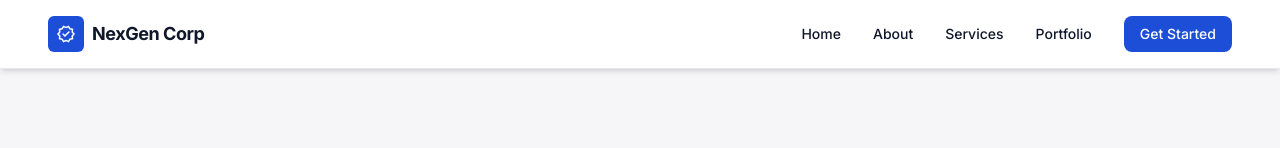
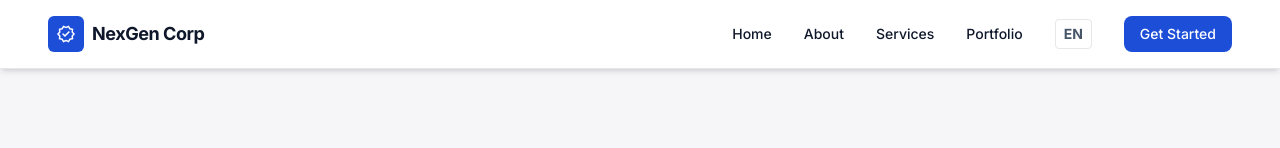
Before and after one commit to Chandrafebriyanto/project-company-profile, a React (Vite) app in the folder frontend/: page / in a window 1280 px wide. Shown: the top 148 px of the page. Built offline with nearby package versions, Linux system fonts and the light colour scheme.

Commit message:
add button multi language

```diff
--- a/frontend/package.json
+++ b/frontend/package.json
@@ -10,9 +10,12 @@
     "preview": "vite preview"
   },
   "dependencies": {
+    "i18next": "^25.7.4",
+    "i18next-browser-languagedetector": "^8.2.0",
     "motion": "^12.23.26",
     "react": "^19.2.0",
     "react-dom": "^19.2.0",
+    "react-i18next": "^16.5.3",
     "react-router-dom": "^7.11.0"
   },
   "devDependencies": {
--- a/frontend/src/App.tsx
+++ b/frontend/src/App.tsx
@@ -1,7 +1,7 @@
 import { BrowserRouter as Router } from "react-router-dom";
-// import { Suspense, lazy } from "react";
 import { Suspense } from "react";
 import LoadingSpinner from "./components/LoadingSpinner";
+// import PageSkeleton from "./components/PageSkeleton";
 
 import Navbar from "./components/Navbar";
 import Footer from "./components/Footer";
--- a/frontend/src/components/Navbar.tsx
+++ b/frontend/src/components/Navbar.tsx
@@ -1,7 +1,14 @@
 import { useState } from "react";
 import { Link } from "react-router-dom";
+import { useTranslation } from "react-i18next";
 
 function Navbar() {
+  const { t, i18n } = useTranslation();
+
+  const changeLanguage = () => {
+    const newLang = i18n.language === "en" ? "id" : "en";
+    i18n.changeLanguage(newLang);
+  };
   const [isOpen, setIsOpen] = useState(false);
 
   return (
@@ -23,31 +30,39 @@ function Navbar() {
             to="/"
             className="text-slate-900 hover:text-blue-700 text-sm font-medium duration-300"
           >
-            Home
+            {t("navbar.home")}
           </Link>
           <Link
             to="/about"
             className="text-slate-900 hover:text-blue-700 text-sm font-medium duration-300"
           >
-            About
+            {t("navbar.about")}
           </Link>
           <Link
             to="/services"
             className="text-slate-900 hover:text-blue-700 text-sm font-medium duration-300"
           >
-            Services
+            {t("navbar.services")}
           </Link>
           <Link
             to="/portfolio"
             className="text-slate-900 hover:text-blue-700 text-sm font-medium duration-300"
           >
-            Portfolio
+            {t("navbar.portfolio")}
           </Link>
+
+          <button
+            onClick={changeLanguage}
+            className="text-sm font-bold text-slate-600 hover:text-blue-700 border px-2 py-1 rounded hover:bg-slate-50 transition-colors"
+          >
+            {i18n.language === "en" ? "ID" : "EN"}
+          </button>
+
           <Link
             to="/contact"
             className="text-sm bg-blue-700 rounded-lg text-white px-4 py-2 font-medium hover:bg-blue-800 transition-colors"
           >
-            Get Started
+            {t("hero.cta")}
           </Link>
         </nav>
 
@@ -70,40 +85,46 @@ function Navbar() {
         }`}
       >
         <div className="flex flex-col gap-4 p-6">
+          <button
+            onClick={changeLanguage}
+            className="text-sm font-bold text-slate-600 border px-2 py-1 rounded"
+          >
+            {i18n.language === "en" ? "ID" : "EN"}
+          </button>
           <Link
             to="/"
             className="text-slate-900 hover:text-blue-700 font-medium hover:pl-2 duration-300"
             onClick={() => setIsOpen(false)}
           >
-            Home
+            {t("navbar.home")}
           </Link>
           <Link
             to="/about"
             className="text-slate-900 hover:text-blue-700 font-medium hover:pl-2 duration-300"
             onClick={() => setIsOpen(false)}
           >
-            About
+            {t("navbar.about")}
           </Link>
           <Link
             to="/services"
             className="text-slate-900 hover:text-blue-700 font-medium hover:pl-2 duration-300"
             onClick={() => setIsOpen(false)}
           >
-            Services
+            {t("navbar.services")}
           </Link>
           <Link
             to="/portfolio"
             className="text-slate-900 hover:text-blue-700 font-medium hover:pl-2 duration-300"
             onClick={() => setIsOpen(false)}
           >
-            Portfolio
+            {t("navbar.portfolio")}
           </Link>
           <Link
             to="/contact"
             className="bg-blue-700 text-white text-center py-3 rounded-lg font-medium hover:bg-blue-800"
             onClick={() => setIsOpen(false)}
           >
-            Get Started
+            {t("hero.cta")}
           </Link>
         </div>
       </div>
--- /dev/null
+++ b/frontend/src/i18n.ts
@@ -0,0 +1,23 @@
+import i18n from "i18next";
+import { initReactI18next } from "react-i18next";
+import LanguageDetector from "i18next-browser-languagedetector";
+
+// Import file terjemahan (nanti kita buat)
+import en from "./locales/en.json";
+import id from "./locales/ind.json";
+
+i18n
+  .use(LanguageDetector)
+  .use(initReactI18next)
+  .init({
+    resources: {
+      en: { translation: en },
+      id: { translation: id },
+    },
+    fallbackLng: "en",
+    interpolation: {
+      escapeValue: false,
+    },
+  });
+
+export default i18n;
--- /dev/null
+++ b/frontend/src/locales/en.json
@@ -0,0 +1,14 @@
+{
+  "navbar": {
+    "home": "Home",
+    "about": "About",
+    "services": "Services",
+    "portfolio": "Portfolio",
+    "contact": "Contact Us"
+  },
+  "hero": {
+    "title": "Build Your Digital Future",
+    "subtitle": "We provide the best solution for your business growth.",
+    "cta": "Get Started"
+  }
+}
--- /dev/null
+++ b/frontend/src/locales/ind.json
@@ -0,0 +1,14 @@
+{
+  "navbar": {
+    "home": "Beranda",
+    "about": "Tentang",
+    "services": "Layanan",
+    "portfolio": "Portofolio",
+    "contact": "Hubungi Kami"
+  },
+  "hero": {
+    "title": "Bangun Masa Depan Digitalmu",
+    "subtitle": "Kami menyediakan solusi terbaik untuk pertumbuhan bisnis Anda.",
+    "cta": "Mulai Sekarang"
+  }
+}
--- a/frontend/src/main.tsx
+++ b/frontend/src/main.tsx
@@ -2,6 +2,7 @@ import { StrictMode } from 'react'
 import { createRoot } from 'react-dom/client'
 import './index.css'
 import App from './App'
+import './i18n';
 
 createRoot(document.getElementById('root')!).render(
   <StrictMode>
```
Also changed, not shown: 1 other file (tests, documents, lock files or other folders).
